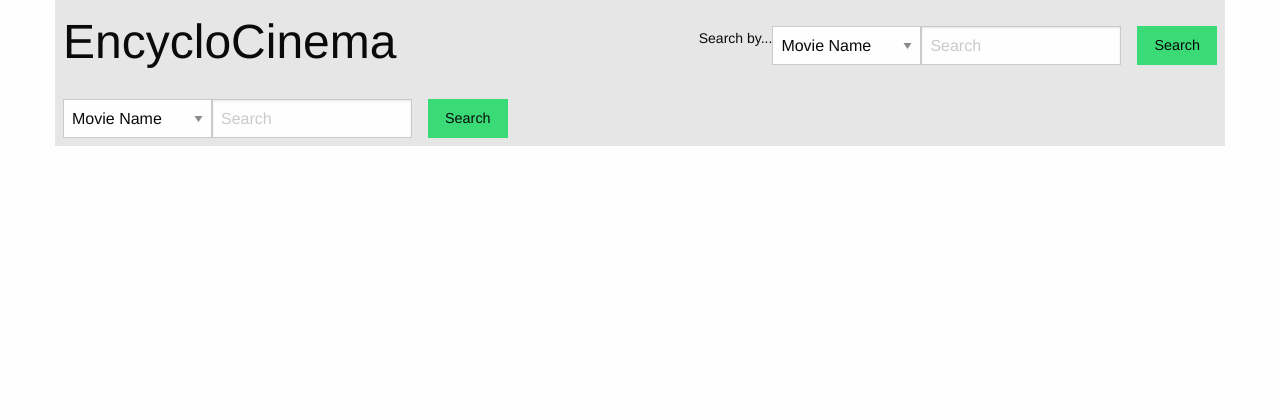
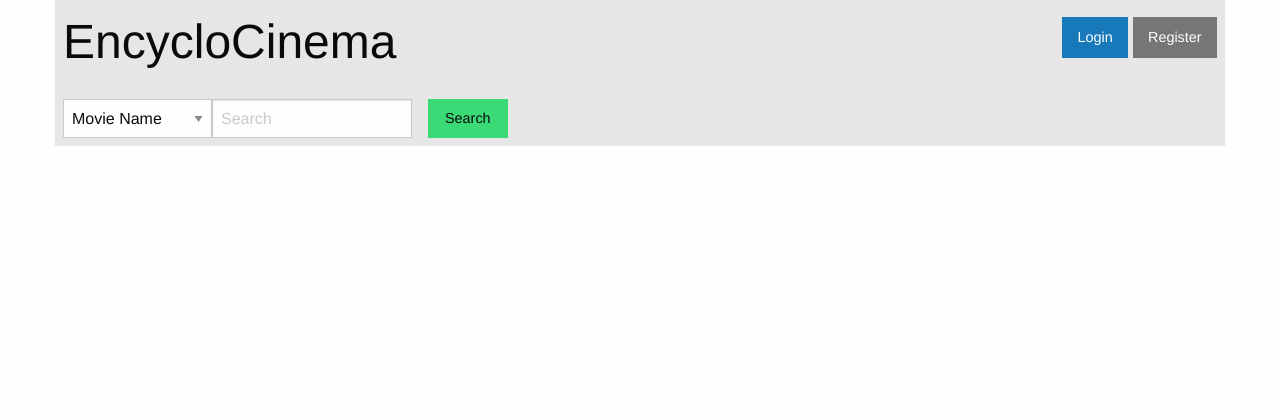
Before and after one commit to AntonDanylenko/ApumpkinPI, a Flask app: page / in a window 1280 px wide. Shown: the top 420 px of the page. Run offline with Flask 2, Linux system fonts and the light colour scheme; some libraries are stand-ins or nearby versions.

Commit message:
fixed navbar

```diff
--- a/templates/homepage.html
+++ b/templates/homepage.html
@@ -8,8 +8,18 @@
           <h1>EncycloCinema</h1>
         </div>
         <div class="top-bar-right">
+          <form>
+            <a href="#" class="button primary">Login</a>
+            <a href="#" class="button secondary">Register</a>
+          </form>
+        </div>
+      </div>
+  </div>
+  <div class="grid-3 grid-margin-0">
+    <div class="contain-to-grid sticky">
+       <div class="top-bar">
+         <div class="top-bar-left">
            <ul class="menu">
-            <li><label>Search by...  </label></li>
              <form action = "/search">
              <li><select name="choice">
                  <option value="name">Movie Name</option>
@@ -20,23 +30,6 @@
              </form>
              <li><input type="text" placeholder="Search" /></li>
              <li><a href="/search" class="success button">Search</a></li>
-          </ul>
-        </div>
-      </div>
-  </div>
-  <div class="grid-3 grid-margin-0">
-    <div class="contain-to-grid sticky">
-       <div class="top-bar">
-          <div class="top-bar-left">
-            <ul class="menu">
-              <li><select name="choice">
-                  <option value="name">Movie Name</option>
-                  <option value="date">Date of Release</option>
-                  <option value="cast">Cast Member</option>
-                  <option value="genre">Genre</option>
-                </select></li>
-              <li><input type="text" placeholder="Search" /></li>
-              <li><a href="#" class="success button">Search</a></li>
            </ul>
          </div>
         </div>
```
Lines whose indentation alone changed are shown as unchanged.
